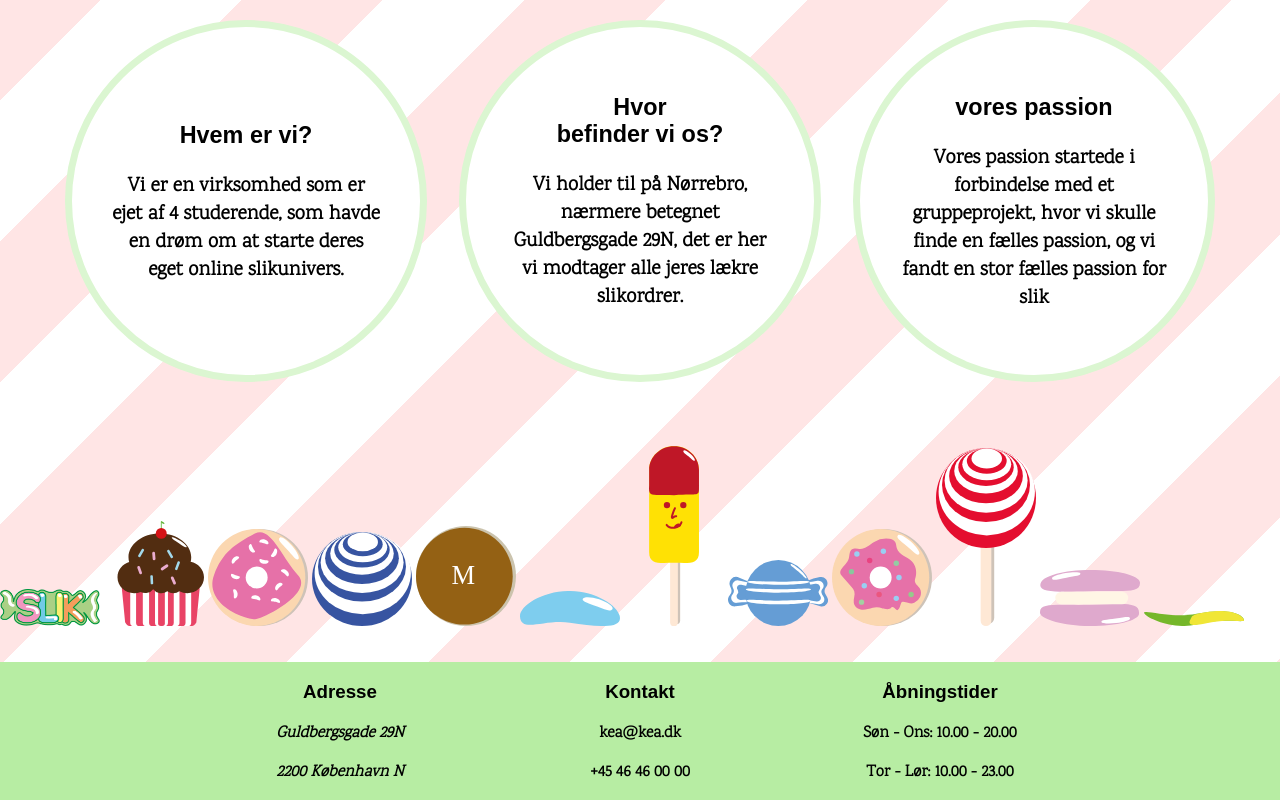
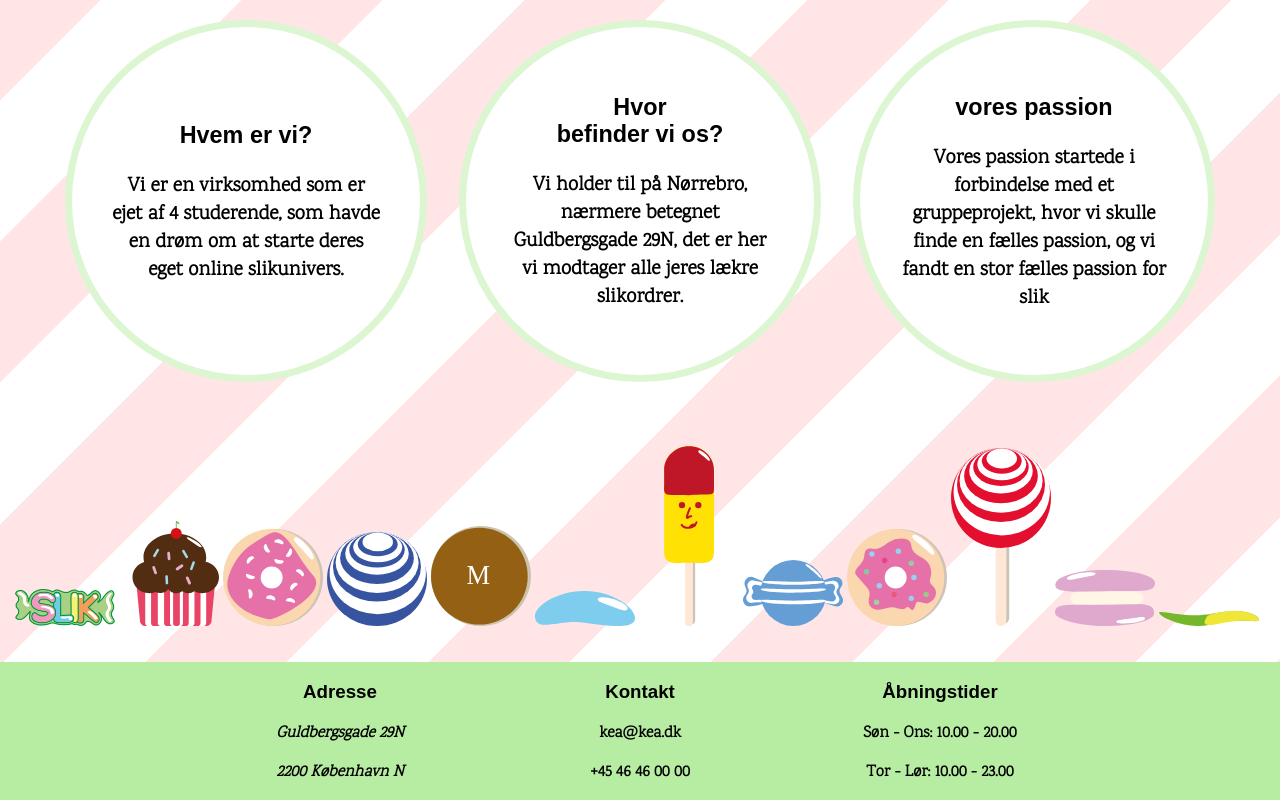
Before and after one commit to nick490j/slik_passion1, a plain HTML site: page om.html in a window 1280 px wide. Shown: the part 402-1202 px from the top of the page. Drawn offline with Linux system fonts and the light colour scheme; a web font is replaced by a local one.

Commit message:
center images

```diff
--- a/slik.css
+++ b/slik.css
@@ -282,6 +282,11 @@
         gap: .5rem;
     }
 
+    .gallery {
+        max-width: 1250px;
+        margin: 0 auto;
+    }
+
     .gallery img {
         width: 100px;
     }
```
